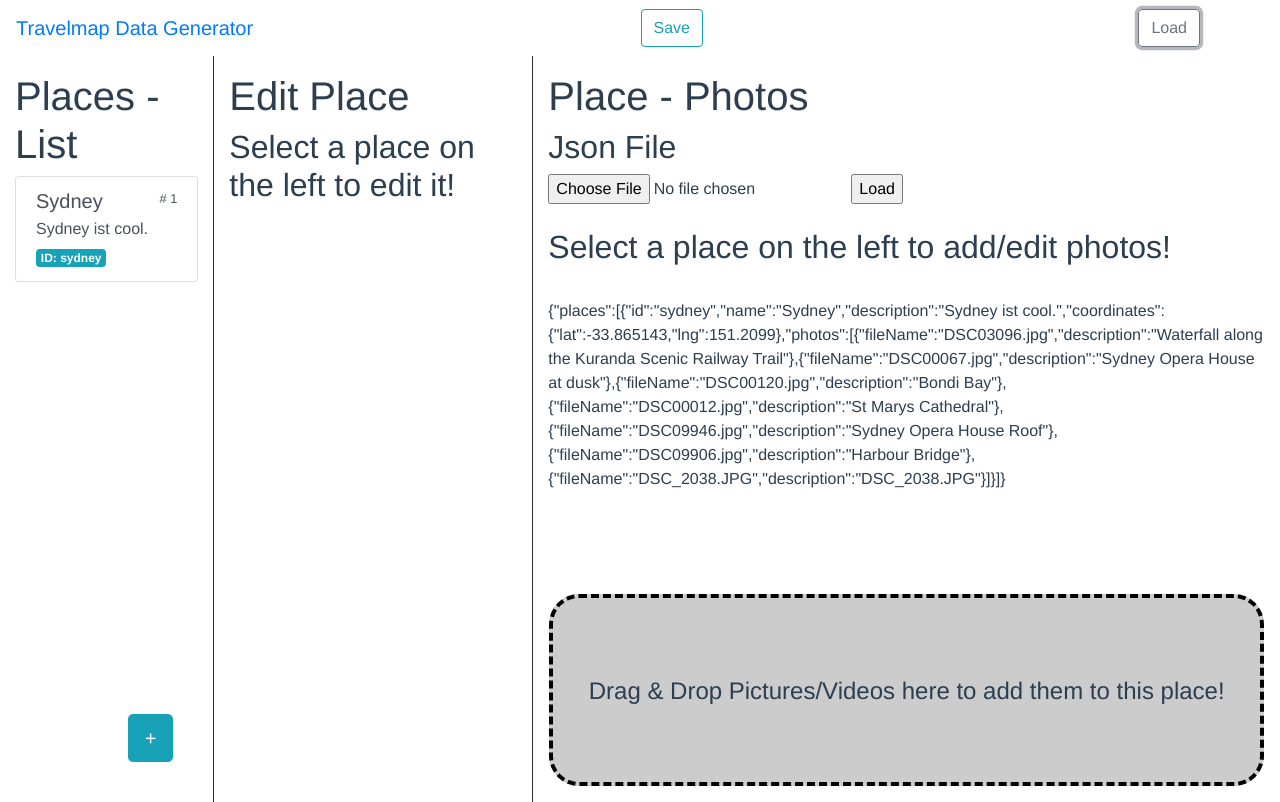
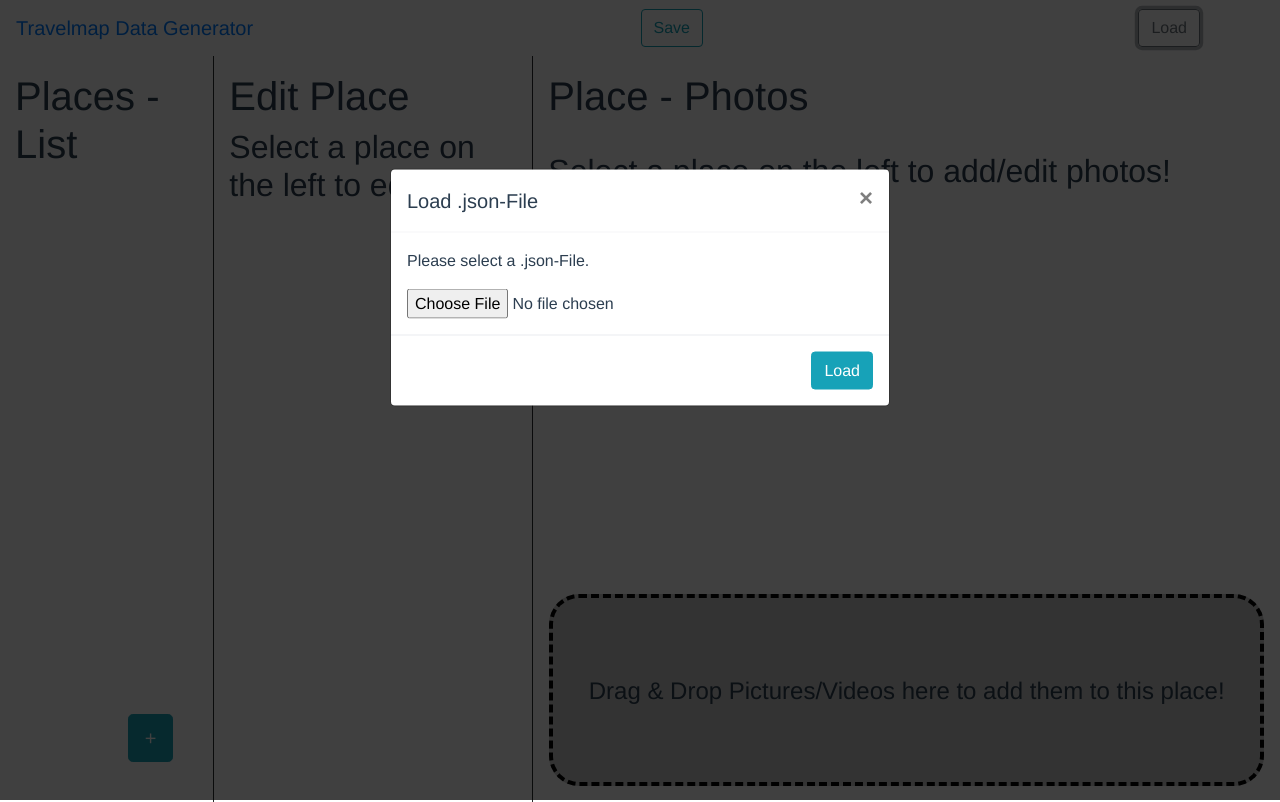
Before and after one commit to verfehlix/australia-travelmap-datagenerator, a Vue app: page / in a window 1280 px wide. Both pictures are taken after a click on the button "Load". Built offline with nearby package versions, Linux system fonts and the light colour scheme.

Commit message:
added load modal

```diff
--- a/src/components/Main.vue
+++ b/src/components/Main.vue
@@ -4,8 +4,36 @@
         <nav class='navbar navbar-toggleable navbar-inverse bg-inverse'>
             <a class='navbar-brand' href='#'>Travelmap Data Generator</a>
             <button class='btn navar-buttons btn-outline-info' type='submit' v-on:click="saveButtonClick()">Save</button>
-            <button class='btn navar-buttons btn-outline-secondary' type='submit'>Load</button>
+            <button class='btn navar-buttons btn-outline-secondary' type='submit' v-on:click="showLoadModal = true">Load</button>
         </nav>
+
+        <div v-if="showLoadModal" class="modalBackgdrop">
+            <div class="modal fade">
+                <div class="modal-dialog">
+                    <div class="modal-content">
+                    <div class="modal-header">
+                        <h5 class="modal-title">Load .json-File</h5>
+                        <button type="button" class="close" v-on:click="showLoadModal = false">
+                            <span aria-hidden="true">&times;</span>
+                        </button>
+                    </div>
+                    <div class="modal-body">
+                        <p>Please select a .json-File.</p>
+
+                        <form id="jsonFile" name="jsonFile" enctype="multipart/form-data" method="post">
+                            <fieldset>
+                                <input type='file' id='fileinput'>
+                            </fieldset>
+                        </form>
+                    </div>
+
+                    <div class="modal-footer">
+                        <button type="button" class="btn btn-info" v-on:click="loadFile()">Load</button>
+                    </div>
+                    </div>
+                </div>
+            </div>
+        </div>
 
         <div class='row panelRow'>
             <div class='col-2 panel placeListPanel'>
@@ -57,18 +85,9 @@
                     </div>
                 </form>
 
-
             </div>
             <div class='col-7 panel placePhotosPanel'>
                 <h1>Place - Photos</h1>
-
-                <form id="jsonFile" name="jsonFile" enctype="multipart/form-data" method="post">
-                    <fieldset>
-                        <h2>Json File</h2>
-                        <input type='file' id='fileinput'>
-                        <input type='button' id='btnLoad' value='Load' v-on:click="loadFile()">
-                    </fieldset>
-                </form>
 
                 <br>
 
@@ -85,7 +104,6 @@
                             <th>Delete</th>
                         </tr>
                     </thead>
-                    <!-- <tbody> -->
                     <draggable :element="'tbody'" v-model="selectedPlace.photos" @start="drag=true" @end="drag=false">
                         <tr class="tableRowPhoto" v-bind:key="index" v-for="(photo, index) in selectedPlace.photos">
                             <th scope="row">{{ index + 1 }}</th>
@@ -96,7 +114,6 @@
                             <td><button v-on:click="deletePhoto(index)" type="button" class="btn btn-outline-danger">X</button></td>
                         </tr>
                     </draggable>
-                    <!-- </tbody> -->
                 </table>
 
                 <br>
@@ -122,49 +139,8 @@
         data () {
             return {
                 selectedPlace: undefined,
-                travelData: {
-                    places: [
-                        {
-                            id: 'sydney',
-                            name: 'Sydney',
-                            description: 'Sydney ist cool.',
-                            coordinates: {
-                                lat: -33.865143,
-                                lng: 151.209900
-                            },
-                            photos: [
-                                {
-                                    fileName: 'DSC03096.jpg',
-                                    description: 'Waterfall along the Kuranda Scenic Railway Trail'
-                                },
-                                {
-                                    fileName: 'DSC00067.jpg',
-                                    description: 'Sydney Opera House at dusk'
-                                },
-                                {
-                                    fileName: 'DSC00120.jpg',
-                                    description: 'Bondi Bay'
-                                },
-                                {
-                                    fileName: 'DSC00012.jpg',
-                                    description: 'St Marys Cathedral'
-                                },
-                                {
-                                    fileName: 'DSC09946.jpg',
-                                    description: 'Sydney Opera House Roof'
-                                },
-                                {
-                                    fileName: 'DSC09906.jpg',
-                                    description: 'Harbour Bridge'
-                                },
-                                {
-                                    fileName: 'DSC_2038.JPG',
-                                    description: 'DSC_2038.JPG'
-                                }
-                            ]
-                        }
-                    ]
-                }
+                showLoadModal: false,
+                travelData: {}
             }
         },
         created: function () {
@@ -200,6 +176,8 @@
                     fileReader = new FileReader()
                     fileReader.onload = this.receivedText
                     fileReader.readAsText(file)
+
+                    this.showLoadModal = false
                 }
             },
             receivedText: function (e) {
@@ -217,6 +195,29 @@
 </script>
 
 <style scoped>
+
+.fade {
+    opacity: 1;
+    background-color: rgba(0,0,0,0) !important;
+}
+
+.modal {
+    position: absolute;
+    top: calc(50% - 200px);
+    left: 0;
+    display: inline-block;
+    overflow: visible;
+}
+
+.modalBackgdrop {
+    position: fixed;
+    top: 0;
+    left: 0;
+    width: 100vw;
+    height: 100vh;
+    background-color: rgba(0,0,0,0.75);
+    z-index: 1000;
+}
 
 .btn {
     cursor: pointer;
```
Lines whose indentation alone changed are shown as unchanged.
